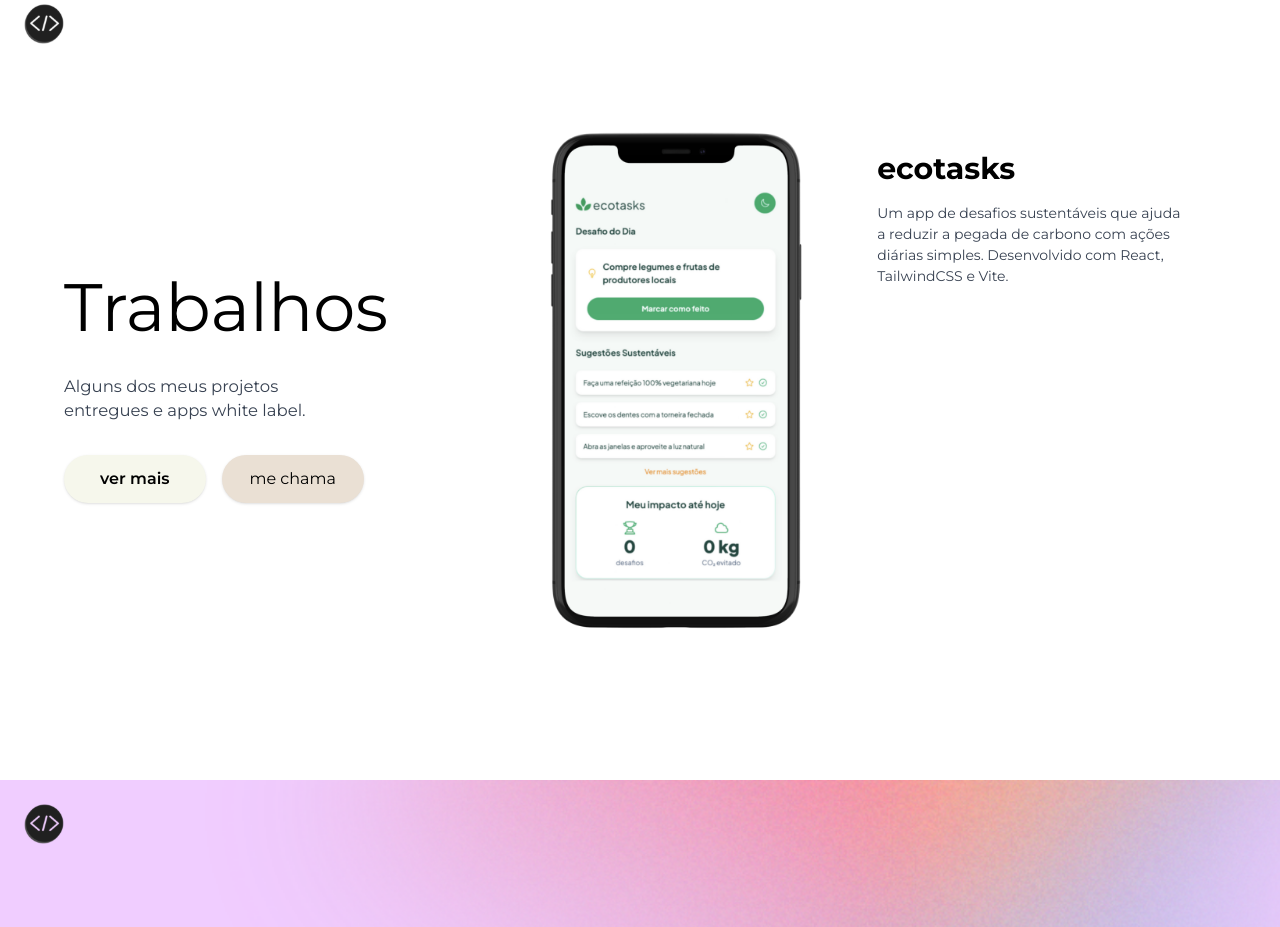
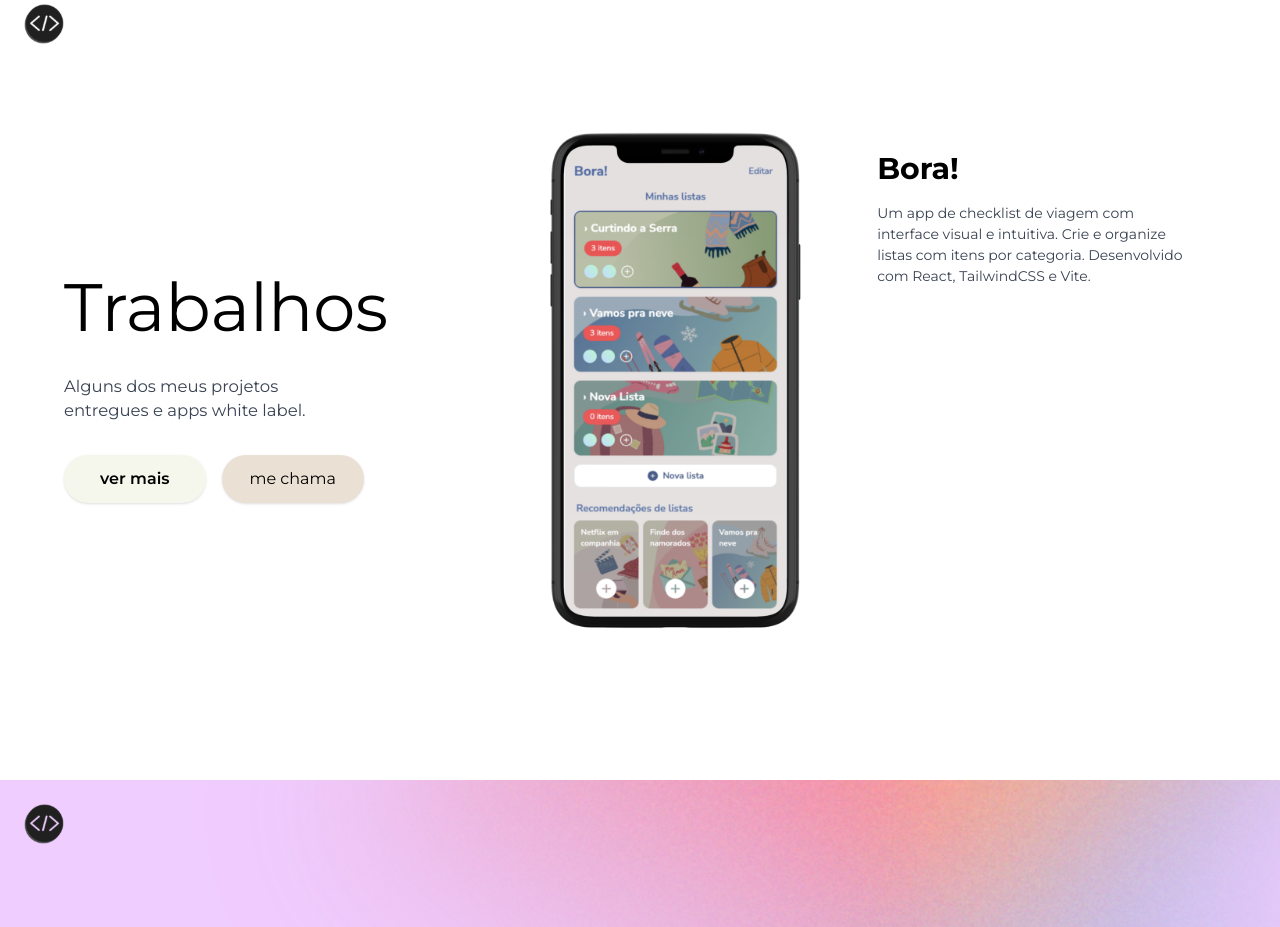
Before and after one commit to juliabacchi1/juliadev, a React (Vite) app: page / in a window 1280 px wide. Shown: the part 2420-3347 px from the top of the page. Built offline with nearby package versions, Linux system fonts and the light colour scheme; a web font is replaced by a local one.

Commit message:
Novo projeto incluso!

```diff
--- a/src/sections/Works.jsx
+++ b/src/sections/Works.jsx
@@ -3,6 +3,14 @@ import FloatingLogo from "../components/FloatingLogo";
 
 const Works = () => {
   const projects = [
+    {
+      name: "Bora!",
+      description:
+        "Um app de checklist de viagem com interface visual e intuitiva. Crie e organize listas com itens por categoria. Desenvolvido com React, TailwindCSS e Vite.",
+      view: "/bora.png",
+      alt: "Visualização Bora!",
+      link: "https://bora-app-jet.vercel.app/",
+    },
     {
       name: "ecotasks",
       description:
```
Also changed, not shown: public/bora.png (added).
